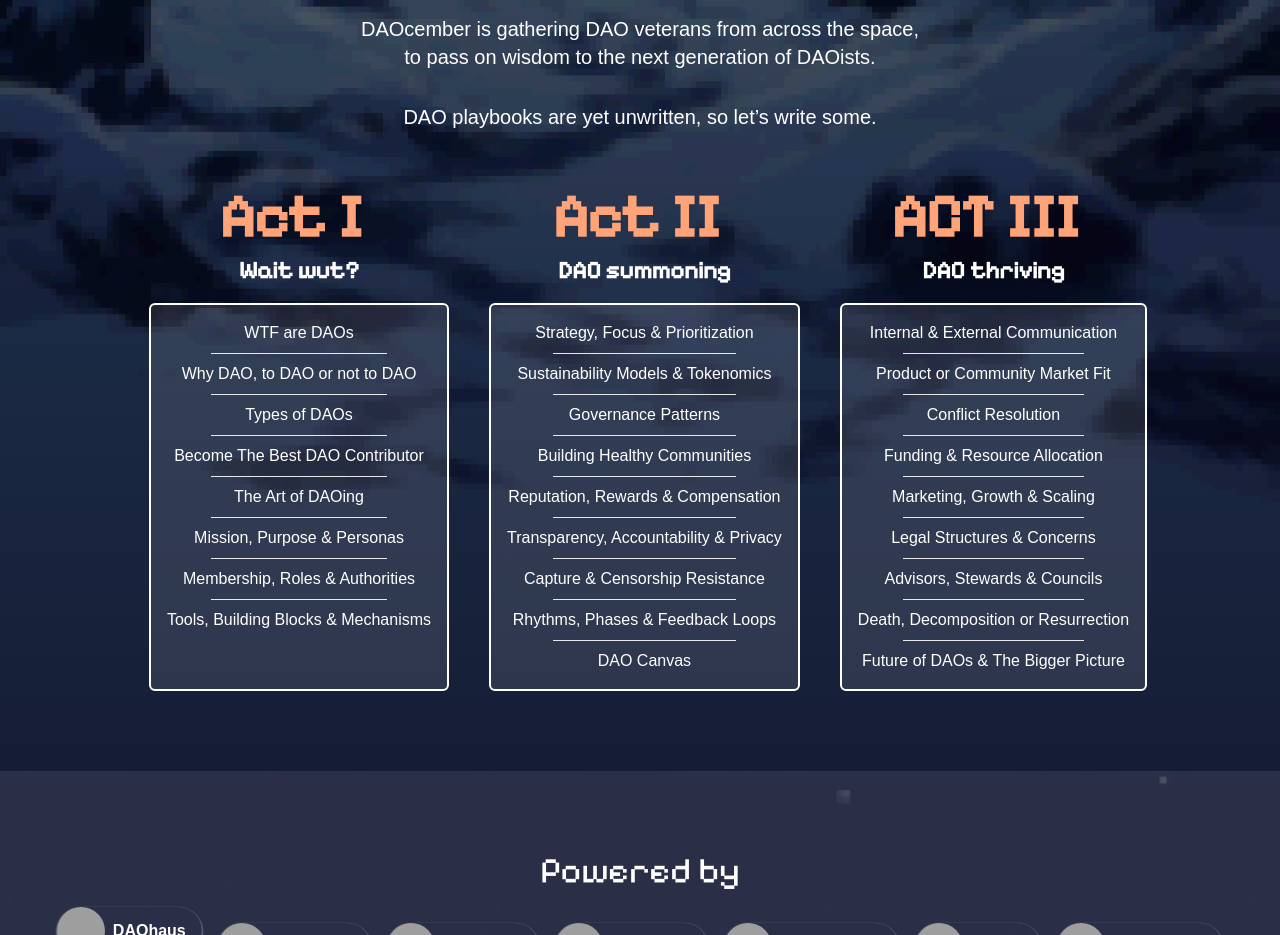
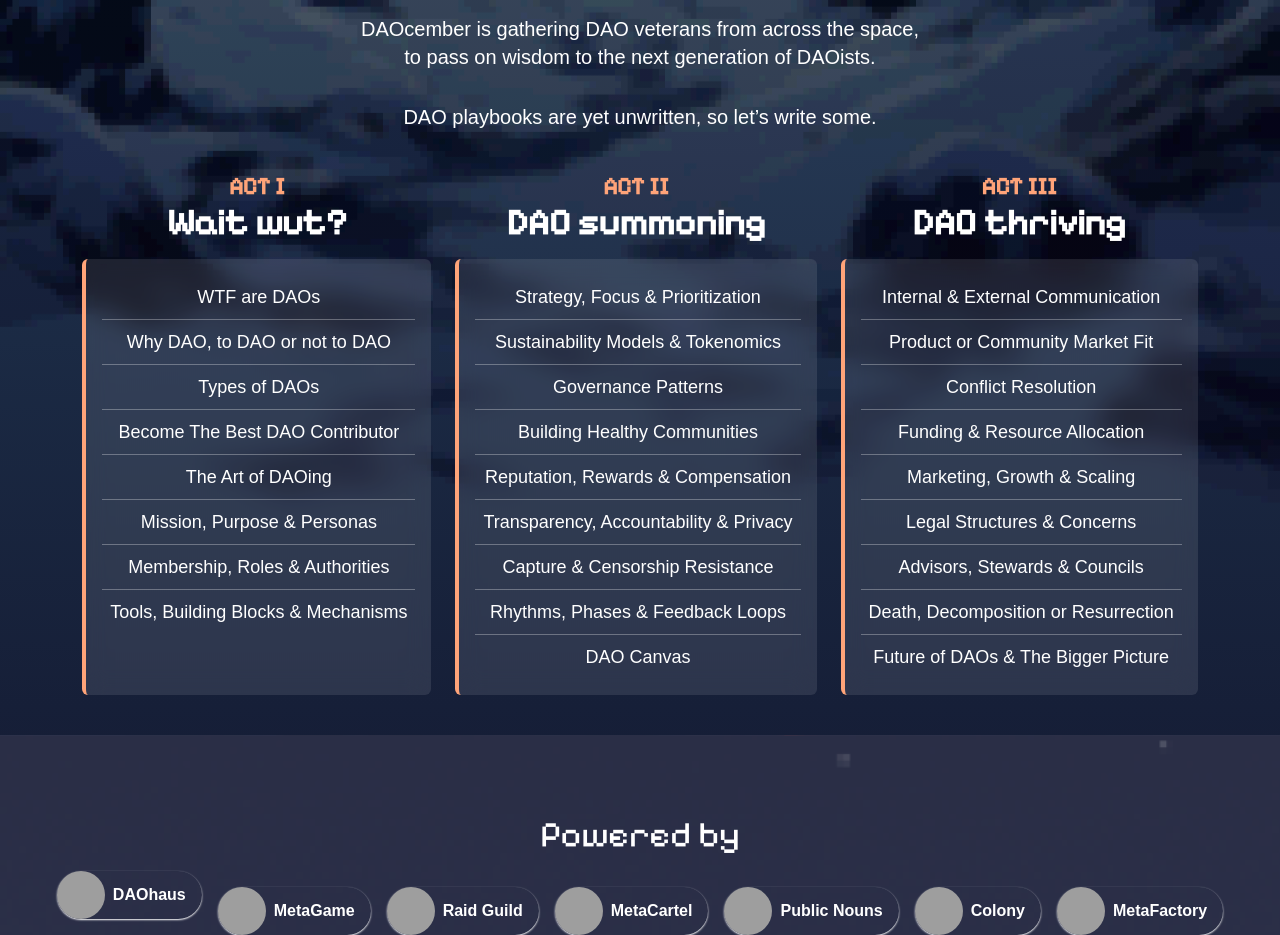
Before and after one commit to bitbeckers/daocember-dot-space, a Next.js app: page / in a window 1280 px wide. Shown: the part 860-1795 px from the top of the page. Built offline with nearby package versions, Linux system fonts and the light colour scheme; grey boxes are pictures that could not be loaded; a web font is replaced by a local one.

Commit message:
refactor: :recycle: change `ActCardProps` to `ActCardInfo` and update component structure and styles

```diff
--- a/app/components/Acts.tsx
+++ b/app/components/Acts.tsx
@@ -1,43 +1,16 @@
-import Image from "next/image";
-
-interface ActCardProps {
-  name: string;
-  subtitle: string;
-  content: string[];
-  children?: any;
+type ActCardInfo = {
+  id: string;
+  romanNumeral: string;
+  title: string;
+  topics: string[];
 }
 
-const ActCard = ({ name, content, subtitle }: ActCardProps) => {
-  return (
-    <div className="flex flex-col h-100 w-70 items-center space-x-4">
-      <h1 className="flex justify-center text-6xl font-bold font-pixelify text-[#FFA479] mb-2">
-        {name}
-      </h1>
-      <h2 className="flex justify-center text-2xl font-semibold font-pixelify mb-4">
-        {subtitle}
-      </h2>
-      <div className="flex flex-col flex-grow bg-white bg-opacity-10 border-white border-2 rounded-md p-4">
-        <ul className="list-disc list-inside">
-          {content.map((t, i) => (
-            <li key={i} className="flex flex-col items-center text-center">
-              {t}
-              {i < content.length - 1 ? (
-                <hr className="w-2/3 mx-auto my-2" />
-              ) : undefined}
-            </li>
-          ))}
-        </ul>
-      </div>
-    </div>
-  );
-};
-
-const Forms = () => {
-  const forms = [
+const actInfo: ActCardInfo[] = [
   {
-      name: "Act I",
-      subtitle: "Wait wut?",
-      content: [
+    id: crypto.randomUUID(),
+    romanNumeral: "I",
+    title: "Wait wut?",
+    topics: [
       "WTF are DAOs",
       "Why DAO, to DAO or not to DAO",
       "Types of DAOs",
@@ -49,9 +22,10 @@ const Forms = () => {
     ],
   },
   {
-      name: "Act II",
-      subtitle: "DAO summoning",
-      content: [
+    id: crypto.randomUUID(),
+    romanNumeral: "II",
+    title: "DAO summoning",
+    topics: [
       "Strategy, Focus & Prioritization",
       "Sustainability Models & Tokenomics",
       "Governance Patterns",
@@ -64,9 +38,10 @@ const Forms = () => {
     ],
   },
   {
-      name: "ACT III",
-      subtitle: "DAO thriving",
-      content: [
+    id: crypto.randomUUID(),
+    romanNumeral: "III",
+    title: "DAO thriving",
+    topics: [
       "Internal & External Communication",
       "Product or Community Market Fit",
       "Conflict Resolution",
@@ -79,20 +54,47 @@ const Forms = () => {
     ],
   },
 ];
+
+const ActCard = ({ romanNumeral, topics, title }: ActCardInfo) => {
   return (
-    <div className="max-w-screen flex flex-col mt-10 justify-center mb-10">
-      <div className="flex flex-row space-x-6 justify-center m-4 mb-10">
-        {forms.map((t, i) => (
+    <article className="flex flex-col items-center">
+      <h5 className="flex justify-center text-2xl font-bold font-pixelify text-[#FFA479] uppercase">
+        Act {romanNumeral}
+      </h5>
+      <h2 className="flex justify-center text-4xl font-semibold font-pixelify mb-4">
+        {title}
+      </h2>
+      <div className="flex flex-col flex-grow bg-white/10 backdrop-blur-md border-s-[#FFA479] border-s-4 rounded-md p-4">
+        <ul>
+          {topics
+            .map(topic => { return { id: crypto.randomUUID(), topic } })
+            .map(({ id, topic }) => (
+              <li key={id} className="text-lg flex flex-col items-center text-center p-2 border-b-[1.5px] border-b-white/30 last-of-type:border-none">
+                {topic}
+              </li>
+            ))}
+        </ul>
+      </div>
+    </article>
+  );
+};
+
+const Acts = () => {
+  return (
+    <section className="flex py-10 justify-center">
+      <div className="flex flex-col md:flex-row justify-center gap-6">
+        {actInfo.map(({ id, romanNumeral, topics, title }) => (
           <ActCard
-            key={i}
-            name={t.name}
-            content={t.content}
-            subtitle={t.subtitle}
+            id={id}
+            key={id}
+            romanNumeral={romanNumeral}
+            topics={topics}
+            title={title}
           />
         ))}
       </div>
-    </div>
+    </section>
   );
 };
 
-export default Forms;
+export default Acts;
```
Lines whose indentation alone changed are shown as unchanged.
